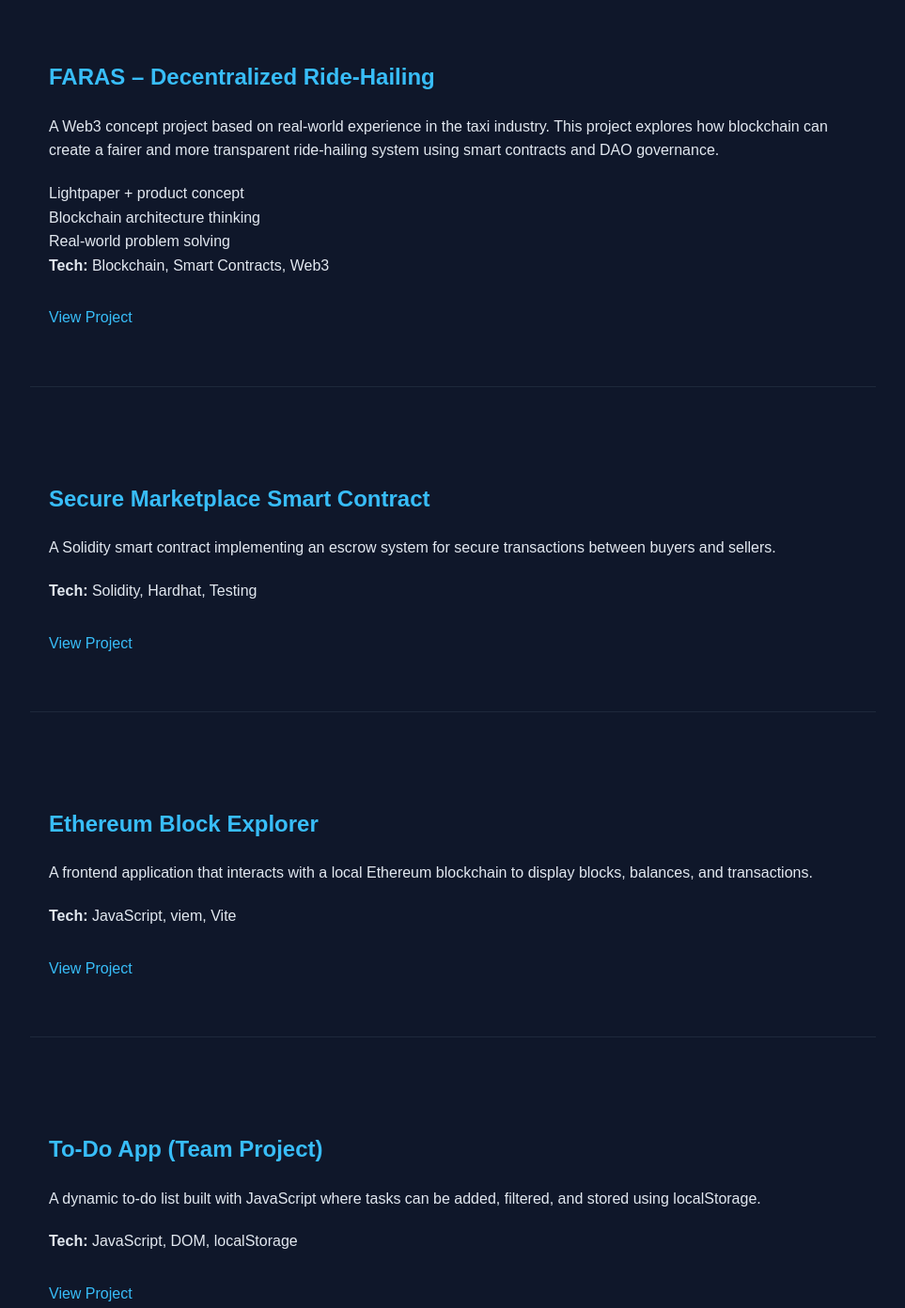
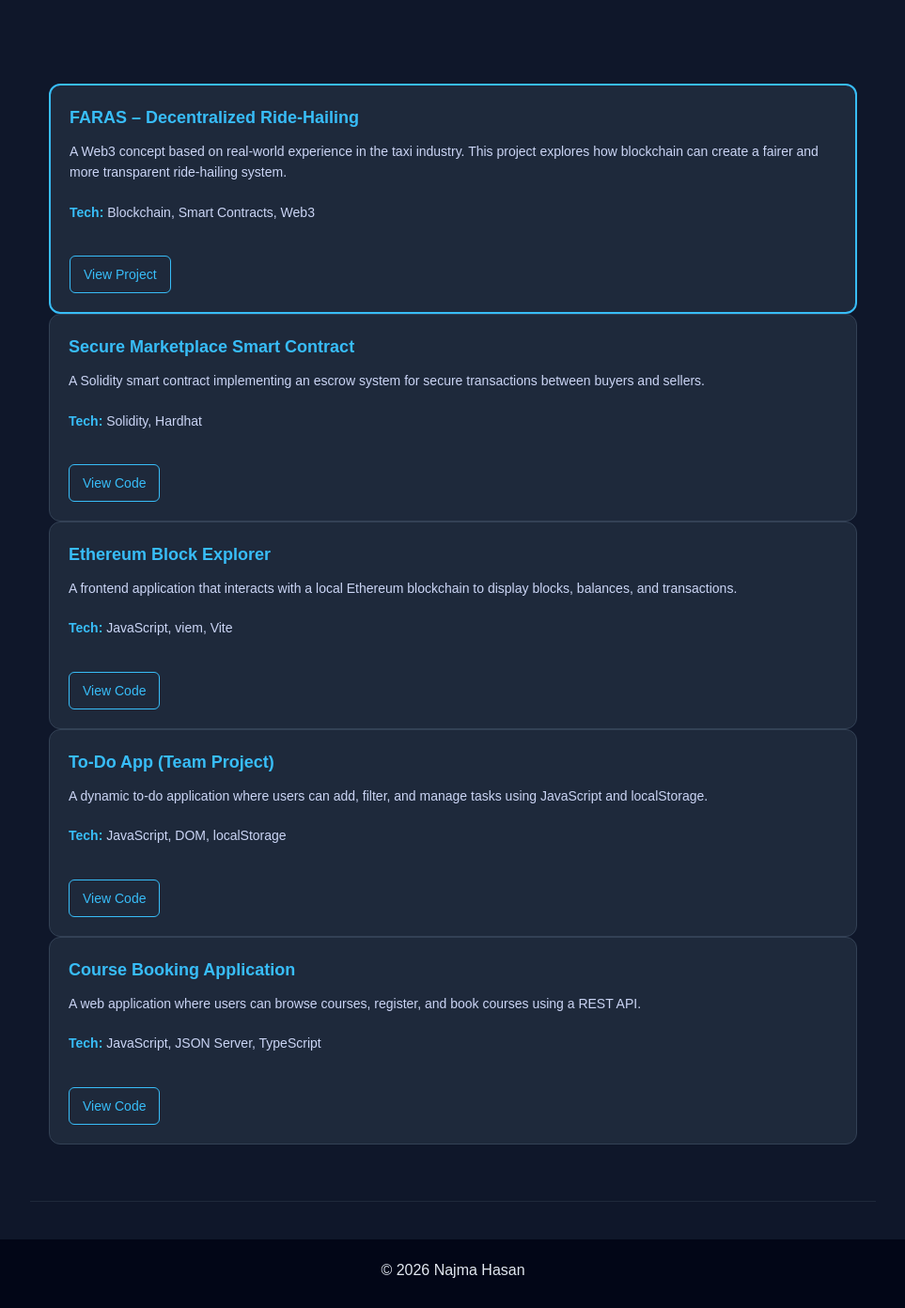
Before and after one commit to umoraghad0-del/najma-dev, a plain HTML site: page portfolio/projects.html in a window 1280 px wide. Shown: the part 360-1752 px from the top of the page at 94% size, without its empty margins (158-1121 px from the left). Drawn offline with Linux system fonts and the light colour scheme.

Commit message:
update-projects

```diff
--- a/portfolio/projects.html
+++ b/portfolio/projects.html
@@ -22,88 +22,72 @@
 
     <section>
   <h1>Projects</h1>
-      <p>Here are some of the projects I’ve built during my studies and personal learning.</p>
+  <p>
+    Here are selected projects I have built during my studies and learning journey.
+    They show my progress in frontend development, JavaScript, blockchain,
+    smart contracts, and teamwork.
+  </p>
 </section>
 
-    <section>
+<section class="projects-container">
+
+  <!-- FARAS (FEATURED) -->
+  <div class="project-card">
     <h2>FARAS – Decentralized Ride-Hailing</h2>
     <p>
-        A Web3 concept project based on real-world experience in the taxi industry.
-        This project explores how blockchain can create a fairer and more transparent
-        ride-hailing system using smart contracts and DAO governance.
+      A Web3 concept based on real-world experience in the taxi industry.
+      This project explores how blockchain can create a fairer and more
+      transparent ride-hailing system.
     </p>
+    <p><strong>Tech:</strong> Blockchain, Smart Contracts, Web3</p>
+    <a href="../projects/faras-lightpaper/lightpaper.pdf">View Project</a>
+  </div>
 
-      <ul>
-        <li>Lightpaper + product concept</li>
-        <li>Blockchain architecture thinking</li>
-        <li>Real-world problem solving</li>
-      </ul>
-
-      <p><strong>Tech:</strong> Blockchain, Smart Contracts, Web3</p>
-
-      <a href="#">View Project</a>
-    </section>
-
-    <section>
+  <!-- SMART CONTRACT -->
+  <div class="project-card">
     <h2>Secure Marketplace Smart Contract</h2>
     <p>
       A Solidity smart contract implementing an escrow system for secure
       transactions between buyers and sellers.
     </p>
+    <p><strong>Tech:</strong> Solidity, Hardhat</p>
+    <a href="https://github.com/umoraghad0-del/SmartContract">View Code</a>
+  </div>
 
-      <p><strong>Tech:</strong> Solidity, Hardhat, Testing</p>
-
-      <a href="#">View Project</a>
-    </section>
-
-    <section>
+  <!-- BLOCK EXPLORER -->
+  <div class="project-card">
     <h2>Ethereum Block Explorer</h2>
     <p>
       A frontend application that interacts with a local Ethereum blockchain
       to display blocks, balances, and transactions.
     </p>
+    <p><strong>Tech:</strong> JavaScript, viem, Vite</p>
+    <a href="https://github.com/umoraghad0-del/Block-explorer">View Code</a>
+  </div>
 
-      <p><strong>Tech:</strong> JavaScript, viem, Vite</p>
-
-      <a href="#">View Project</a>
-    </section>
-
-    <section>
+  <!-- TODO APP -->
+  <div class="project-card">
     <h2>To-Do App (Team Project)</h2>
     <p>
-        A dynamic to-do list built with JavaScript where tasks can be added,
-        filtered, and stored using localStorage.
+      A dynamic to-do application where users can add, filter, and manage tasks
+      using JavaScript and localStorage.
     </p>
+    <p><strong>Tech:</strong> JavaScript, DOM, localStorage</p>
+    <a href="https://github.com/umoraghad0-del/grupparbete-javascript">View Code</a>
+  </div>
 
-      <p><strong>Tech:</strong> JavaScript, DOM, localStorage</p>
-
-      <a href="#">View Project</a>
-    </section>
-
-    <section>
-      <h2>Responsive Dashboard</h2>
-      <p>
-        A responsive dashboard interface built with HTML and CSS,
-        focusing on accessibility and layout design.
-      </p>
-
-      <p><strong>Tech:</strong> HTML, CSS</p>
-
-      <a href="#">View Project</a>
-    </section>
-
-    <section>
+  <!-- WESTCOAST -->
+  <div class="project-card">
     <h2>Course Booking Application</h2>
     <p>
-        A full web application where users can browse courses, register,
-        and book courses using a REST API.
+      A web application where users can browse courses, register, and book
+      courses using a REST API.
     </p>
+    <p><strong>Tech:</strong> JavaScript, JSON Server, TypeScript</p>
+    <a href="https://github.com/umoraghad0-del/westcoast-education">View Code</a>
+  </div>
 
-      <p><strong>Tech:</strong> JavaScript, JSON Server, TypeScript</p>
-
-      <a href="#">View Project</a>
 </section>
-
   </main>
 
   <footer>
--- a/portfolio/style.css
+++ b/portfolio/style.css
@@ -133,6 +133,54 @@ ul {
   text-align: center;
 }
 
+.project-card {
+  background-color: #1e293b;
+  padding: 20px;
+  border-radius: 12px;
+  border: 1px solid #334155;
+  transition: all 0.2s ease;
+}
+
+.project-card:hover {
+  transform: translateY(-5px);
+  border-color: #38bdf8;
+}
+
+.project-card h2 {
+  font-size: 18px;
+  margin-bottom: 10px;
+}
+
+.project-card p {
+  font-size: 14px;
+  color: #cbd5f5;
+}
+
+.project-card strong {
+  color: #38bdf8;
+}
+
+.project-card a {
+  display: inline-block;
+  margin-top: 15px;
+  padding: 8px 14px;
+  background-color: transparent;
+  border: 1px solid #38bdf8;
+  color: #38bdf8;
+  text-decoration: none;
+  border-radius: 6px;
+  font-size: 14px;
+}
+
+.project-card a:hover {
+  background-color: #38bdf8;
+  color: #020617;
+}
+
+.project-card:first-child {
+  border: 2px solid #38bdf8;
+}
+
 footer {
   text-align: center;
   padding: 20px;
```
Also changed, not shown: 1 other file. Lines whose indentation alone changed are shown as unchanged.
